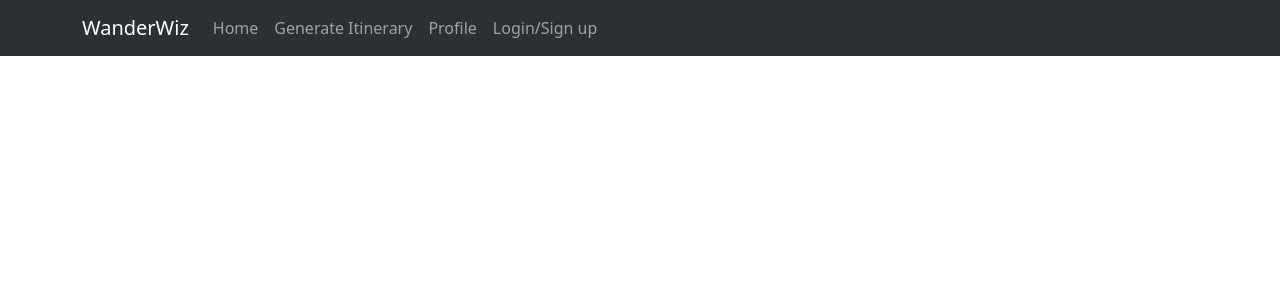
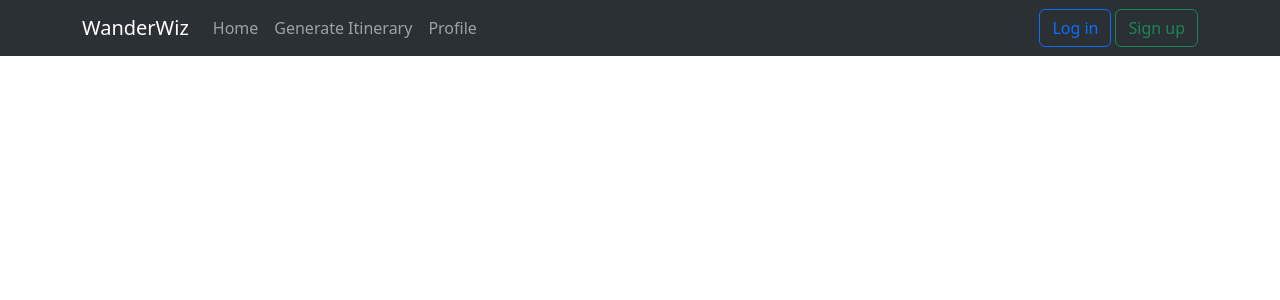
Before and after one commit to harshal2804/WanderWiz, a React (Vite) app in the folder Code/frontend/: page / in a window 1280 px wide. Shown: the top 300 px of the page. Built offline with nearby package versions, Linux system fonts and the light colour scheme.

Commit message:
Navbar modifications

```diff
--- a/Code/frontend/src/components/myNavbar.jsx
+++ b/Code/frontend/src/components/myNavbar.jsx
@@ -1,7 +1,8 @@
 import Container from 'react-bootstrap/Container';
 import Nav from 'react-bootstrap/Nav';
 import Navbar from 'react-bootstrap/Navbar';
-import NavDropdown from 'react-bootstrap/NavDropdown';
+import ButtonGroup from 'react-bootstrap/ButtonGroup';
+import Button from 'react-bootstrap/Button';
 
 export function MyNavbar() {
   return (
@@ -10,16 +11,19 @@ export function MyNavbar() {
         <Container>
           <Navbar.Brand href="#home">WanderWiz</Navbar.Brand>
           <Navbar.Toggle aria-controls="basic-navbar-nav" />
-          <Navbar.Collapse id="basic-navbar-nav">
             <Nav className="me-auto">
-              <Nav.Link href="#home">Home</Nav.Link>
-              <Nav.Link href="#generateItinerary">Generate Itinerary</Nav.Link>
-              <Nav.Link href="#profile">Profile</Nav.Link>
-              <div>
-                <Nav.Link href="#profile">Login/Sign up</Nav.Link>
-              </div>
+                <Nav.Link href="#home">Home</Nav.Link>
+                <Nav.Link href="#generateItinerary">Generate Itinerary</Nav.Link>
+                <Nav.Link href="#profile">Profile</Nav.Link>
             </Nav>
-          </Navbar.Collapse>
+            <Nav>
+              <ButtonGroup className='me-1' aria-label="Log in button">
+                <Button variant="outline-primary">Log in</Button>{' '}
+                </ButtonGroup>
+              <ButtonGroup aria-label="Sign up button">
+                <Button variant="outline-success">Sign up</Button>{' '}
+              </ButtonGroup>
+            </Nav>
         </Container>
       </Navbar>
     </>
```
